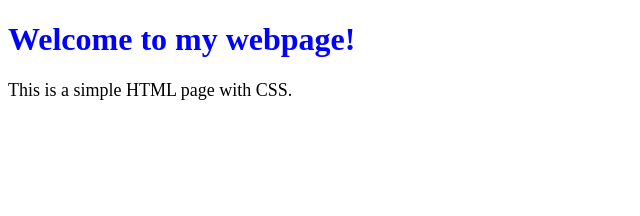
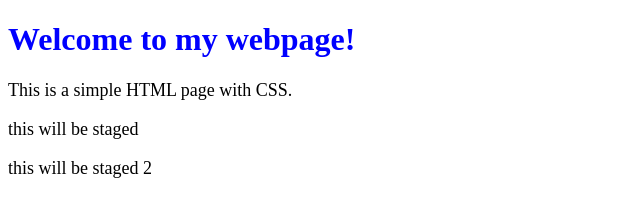
Before and after one commit to kamalsai1/git_practice, a plain HTML site: page index.html in a window 1280 px wide. Shown: the whole page, without its empty margins (0-640 px from the left). Drawn offline with Linux system fonts and the light colour scheme.

Commit message:
staged files

```diff
--- a/index.html
+++ b/index.html
@@ -17,5 +17,7 @@
     <body>
         <h1>Welcome to my webpage!</h1>
         <p>This is a simple HTML page with CSS.</p>
+        <p>this will be staged</p>
+        <p>this will be staged 2</p>
     </body>
 </html>
```
